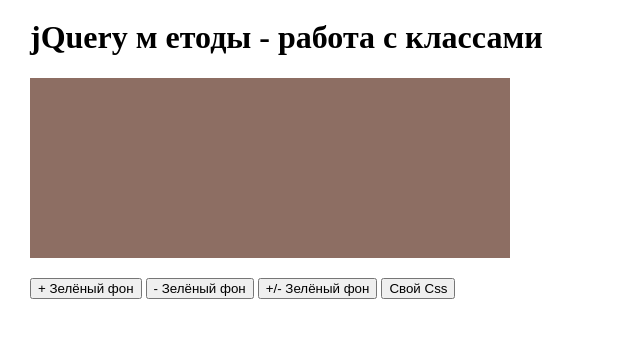
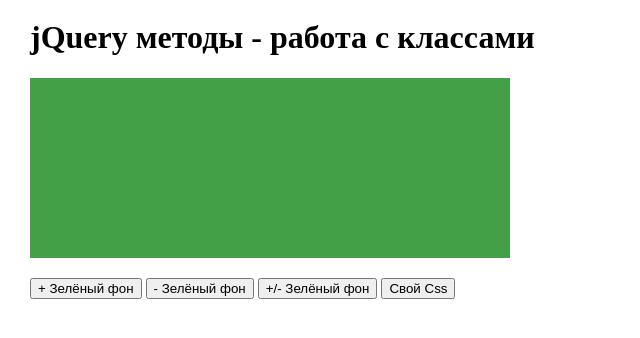
Before and after one commit to NikitaPetrovskiy/jQuery_practice_one, a plain HTML site: page index3.html in a window 1280 px wide. Both pictures are taken after a click on the button "+/- Зелёный фон". Shown: the part 196-534 px from the top of the page, without its empty margins (0-640 px from the left). Drawn offline with Linux system fonts and the light colour scheme.

Commit message:
practiced working with events and propetries (classes)

```diff
--- a/css/css_main3.css
+++ b/css/css_main3.css
@@ -21,5 +21,5 @@ body{
     margin-bottom: 20px;
 }
 .greenBg {
-    background-color: #43A047;
+    background-color: #43A047 !important;
 }
--- a/index3.html
+++ b/index3.html
@@ -9,7 +9,7 @@
 <body>
 <a><img src="https://www.jsexpert.net/wp-content/uploads/2016/12/jquery.png" alt="Логотип" class="logo"></a>
 
-<h1 id="top-header"> jQuery м етоды - работа с классами </h1>
+<h1 id="top-header"> jQuery методы - работа с классами </h1>
 <div id="testBox" class="testBox"></div>
 <button id="addGreen">+ Зелёный фон</button>
 <button id="removeGreen">- Зелёный фон</button>
--- a/js/js_main3.js
+++ b/js/js_main3.js
@@ -0,0 +1,18 @@
+$(document).ready(function (){
+
+    /**     JQuery - РАБОТА СОБЫТИЯМИ И CSS КЛАССАМИ  */
+    $('#addGreen').on('click', function () {
+       $('#testBox').addClass('greenBg');
+    });
+    $('#removeGreen').on('click', function () {
+       $('#testBox').removeClass('greenBg');
+    });
+    $('#toggleGreen').on('click', function () {
+        $('#testBox').toggleClass('greenBg');
+    });
+    // пример ниже считается плохой практикой, так как css свойства должны
+    // храниться в отдельном файле css
+    $('#customCss').on('click', function () {
+        $('#testBox').css('border', 'solid 3px red');
+    })
+});
```
